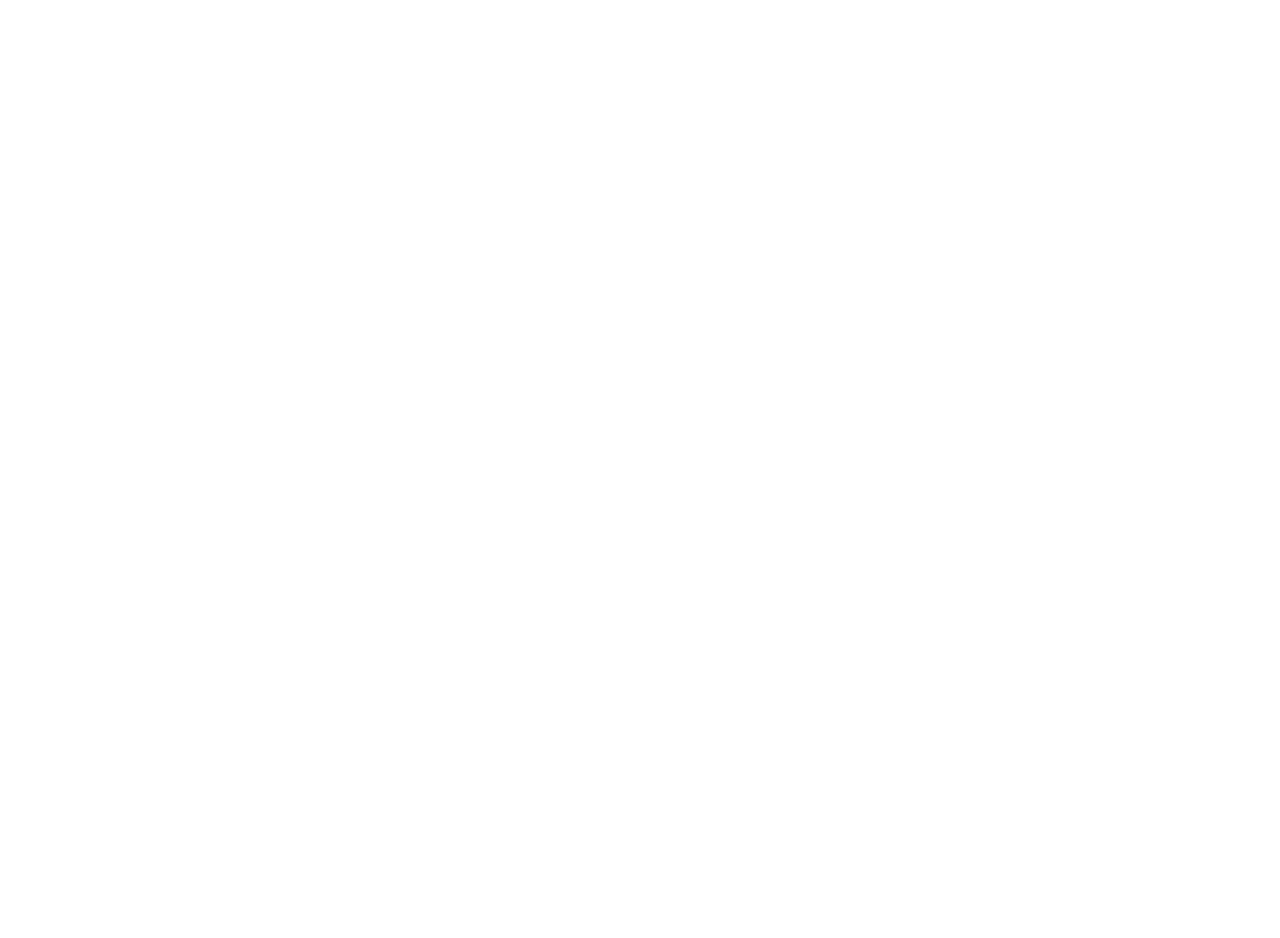
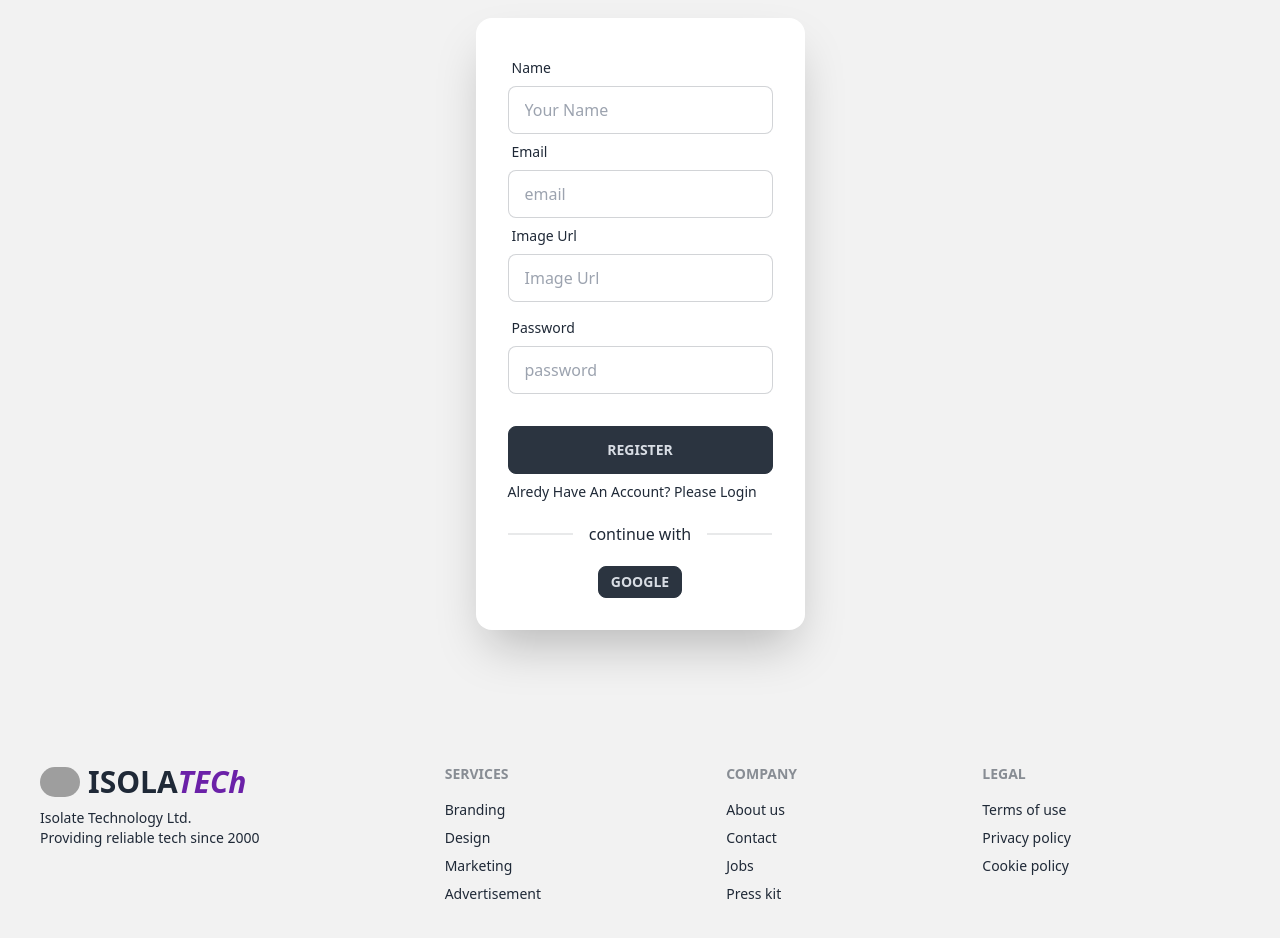
Before and after one commit to Rasibul/technolgy-client-store, a React (Vite) app: page /register in a window 1280 px wide. Before the commit this address had no page. Shown: the part 140-1078 px from the top of the page. Before the commit the page ends 800 px from the top, so only its background shows below. Built offline with nearby package versions, Linux system fonts and the light colour scheme; grey boxes are pictures that could not be loaded.

Commit message:
login section and registation section added

```diff
--- /dev/null
+++ b/src/Components/BrandCart/BrandCart.jsx
@@ -0,0 +1,25 @@
+
+
+const BrandCart = ({ product }) => {
+    const { img, name } = product || {}
+    return (
+        <div className="relative flex flex-col text-gray-700 bg-white shadow-md w-96 rounded-xl bg-clip-border">
+        <div className="relative mx-4 mt-4 overflow-hidden text-gray-700 bg-white h-96 rounded-xl bg-clip-border">
+          <img
+            src={img}
+            className="object-cover w-full h-full"
+          />
+        </div>
+        <div className="p-6">
+          <div className="flex items-center justify-between mb-2">
+            <p className="block font-sans text-base antialiased font-medium leading-relaxed text-blue-gray-900">
+              {name}
+            </p>
+          </div>
+
+        </div>
+      </div>
+    );
+};
+
+export default BrandCart;
--- /dev/null
+++ b/src/Components/Footer/Footer.jsx
@@ -0,0 +1,40 @@
+
+const Footer = () => {
+    return (
+        <footer className="footer p-10 bg-base-200 text-base-content">
+            <aside>
+                <div className="flex items-center gap-2">
+                    <img className="w-8 sm:w-10 rounded-full" src="https://i.ibb.co/5j583Hx/Untitled-design.png" alt="" />
+                    <h2 className="text-base sm:text-3xl  font-bold">ISOLA<span className="text-base sm:text-3xl text-purple-800 font-bold italic">
+                        TECh
+                    </span>
+                    </h2>
+
+                </div>
+                <p>Isolate Technology Ltd.<br />Providing reliable tech since 2000</p>
+            </aside>
+            <nav>
+                <header className="footer-title">Services</header>
+                <a className="link link-hover">Branding</a>
+                <a className="link link-hover">Design</a>
+                <a className="link link-hover">Marketing</a>
+                <a className="link link-hover">Advertisement</a>
+            </nav>
+            <nav>
+                <header className="footer-title">Company</header>
+                <a className="link link-hover">About us</a>
+                <a className="link link-hover">Contact</a>
+                <a className="link link-hover">Jobs</a>
+                <a className="link link-hover">Press kit</a>
+            </nav>
+            <nav>
+                <header className="footer-title">Legal</header>
+                <a className="link link-hover">Terms of use</a>
+                <a className="link link-hover">Privacy policy</a>
+                <a className="link link-hover">Cookie policy</a>
+            </nav>
+        </footer>
+    );
+};
+
+export default Footer;
--- /dev/null
+++ b/src/Header/Banner/Banner.jsx
@@ -0,0 +1,14 @@
+
+
+const Banner = () => {
+    return (
+        <div className="bg-[url('https://i.ibb.co/F7Nsxxm/Banner.jpg')] bg-cover  bg-center">
+            <section className="py-28 sm:py-40 bg-white bg-opacity-40  flex flex-col justify-center items-center gap-4 ">
+                <h1 className="font-bold text-2xl md:text-4xl text-center text-red-600">Elevate Your Tech Experience <br />  With  IsolaTech</h1>
+                <p className="text-sm  text-center font-bold text-[#000]">Where Innovation and Electronics Converge:IsolaTech</p>
+            </section>
+        </div>
+    );
+};
+
+export default Banner;
--- a/src/LayOut/MainLayOut.jsx
+++ b/src/LayOut/MainLayOut.jsx
@@ -1,5 +1,6 @@
 import { Outlet } from "react-router-dom";
 import NavBar from "../Header/NavBar/NavBar";
+import Footer from "../Components/Footer/Footer";
 
 
 const MainLayOut = () => {
@@ -7,6 +8,7 @@
         <div>
             <NavBar></NavBar>
             <Outlet></Outlet>
+            <Footer></Footer>
         </div>
     );
 };
--- a/src/Pages/Home/Home.jsx
+++ b/src/Pages/Home/Home.jsx
@@ -1,9 +1,18 @@
+import { useLoaderData } from "react-router-dom";
+import Banner from "../../Header/Banner/Banner";
+import BrandCart from "../../Components/BrandCart/BrandCart";
 
 
 const Home = () => {
+    const brands = useLoaderData()
     return (
         <div>
-            <h2>This is Homepage</h2>
+            <Banner></Banner>
+            <div className="grid grid-cols-3 ">
+                {
+                    brands.map(product => <BrandCart key={product.id} product={product}></BrandCart>)
+                }
+            </div>
         </div>
     );
 };
--- a/src/Pages/Login/Login.jsx
+++ b/src/Pages/Login/Login.jsx
@@ -1,9 +1,39 @@
+import { Link } from "react-router-dom";
+import SocialLogin from "../../SocialLogin/SocialLogin";
 
 
 const Login = () => {
     return (
-        <div>
-            <h2>Login PAge</h2>
+        <div className="hero min-h-screen bg-base-200">
+            <div className="hero-content flex-col lg:flex-row-reverse">
+                <div className="card flex-shrink-0 w-full max-w-sm shadow-2xl bg-base-100">
+                    <form  className="card-body">
+                        <div className="form-control">
+                            <label className="label">
+                                <span className="label-text">Email</span>
+                            </label>
+                            <input type="email" placeholder="email" name="email" required className="input input-bordered" />
+                        </div>
+                        <div className="form-control">
+                            <label className="label">
+                                <span className="label-text">Password</span>
+                            </label>
+                            <input type="password" placeholder="password" name="password" required className="input input-bordered" />
+                            <label className="label">
+                                <a href="#" className="label-text-alt link link-hover">Forgot password?</a>
+                            </label>
+                        </div>
+                        <div className="form-control mt-6 p-0">
+                            <button className="btn btn-neutral">Login</button>
+                        </div>
+                        <label className="label">
+                            New here? <Link to="/register" className="label-text-alt link link-hover">Create an account</Link>
+                        </label>
+                        <SocialLogin />
+                    </form>
+
+                </div>
+            </div>
         </div>
     );
 };
--- a/src/Pages/Registation/Registation.jsx
+++ b/src/Pages/Registation/Registation.jsx
@@ -1,11 +1,46 @@
+import { Link } from "react-router-dom";
+import SocialLogin from "../../SocialLogin/SocialLogin";
 
 
 const Registation = () => {
     return (
-        <div>
-            <h2>Registation Page</h2>
+        <div className="hero min-h-screen bg-base-200">
+        <div className="hero-content flex-col lg:flex-row-reverse">
+            <div className="card flex-shrink-0 w-full max-w-sm shadow-2xl bg-base-100">
+                <form  className="card-body">
+                    <div className="form-control">
+                        <label className="label">
+                            <span className="label-text">Name</span>
+                        </label>
+                        <input type="name" placeholder="Your Name" name="name" required className="input input-bordered" />
+                        <label className="label">
+                            <span className="label-text">Email</span>
+                        </label>
+                        <input type="email" placeholder="email" name="email" required className="input input-bordered" />
+                        <label className="label">
+                            <span className="label-text">Image Url</span>
+                        </label>
+                        <input type="text" placeholder="Image Url" name="img"  className="input input-bordered" />
+                    </div>
+                    <div className="form-control">
+                        <label className="label">
+                            <span className="label-text">Password</span>
+                        </label>
+                        <input type="password" placeholder="password" name="password" required className="input input-bordered" />
+                    </div>
+                    <div className="form-control mt-6 p-0">
+                        <button className="btn btn-neutral">Register</button>
+                    </div>
+                    <h2 className="text-sm">
+                        Alredy Have An Account? <Link to="/login" className="label-text-alt link link-hover text-sm">Please Login</Link>
+                    </h2>
+                    <SocialLogin />
+                </form>
+
+            </div>
         </div>
-    );
+    </div>
+    )
 };
 
 export default Registation;
--- a/src/Router/Router.jsx
+++ b/src/Router/Router.jsx
@@ -13,7 +13,8 @@
         children:[
             {
                 path:'/home',
-                element:<Home></Home>
+                element:<Home></Home>,
+                loader:() => fetch('/brand.json')
             },
             {
                 path: '/addProduct',
@@ -28,7 +29,7 @@
                 element:<Login></Login>
             },
             {
-                path:'/registation',
+                path:'/register',
                 element:<Registation></Registation>
             }
         ]
--- /dev/null
+++ b/src/SocialLogin/SocialLogin.jsx
@@ -0,0 +1,15 @@
+
+
+const SocialLogin = () => {
+    return (
+        <>
+        <div className="divider">continue with</div>
+        <div className=" flex gap-8">
+            <button
+                className="btn btn-sm btn-neutral mx-auto">Google</button>
+        </div>
+    </>
+    );
+};
+
+export default SocialLogin;
```
Also changed, not shown: public/brand.json (added, +32 -0 lines).
